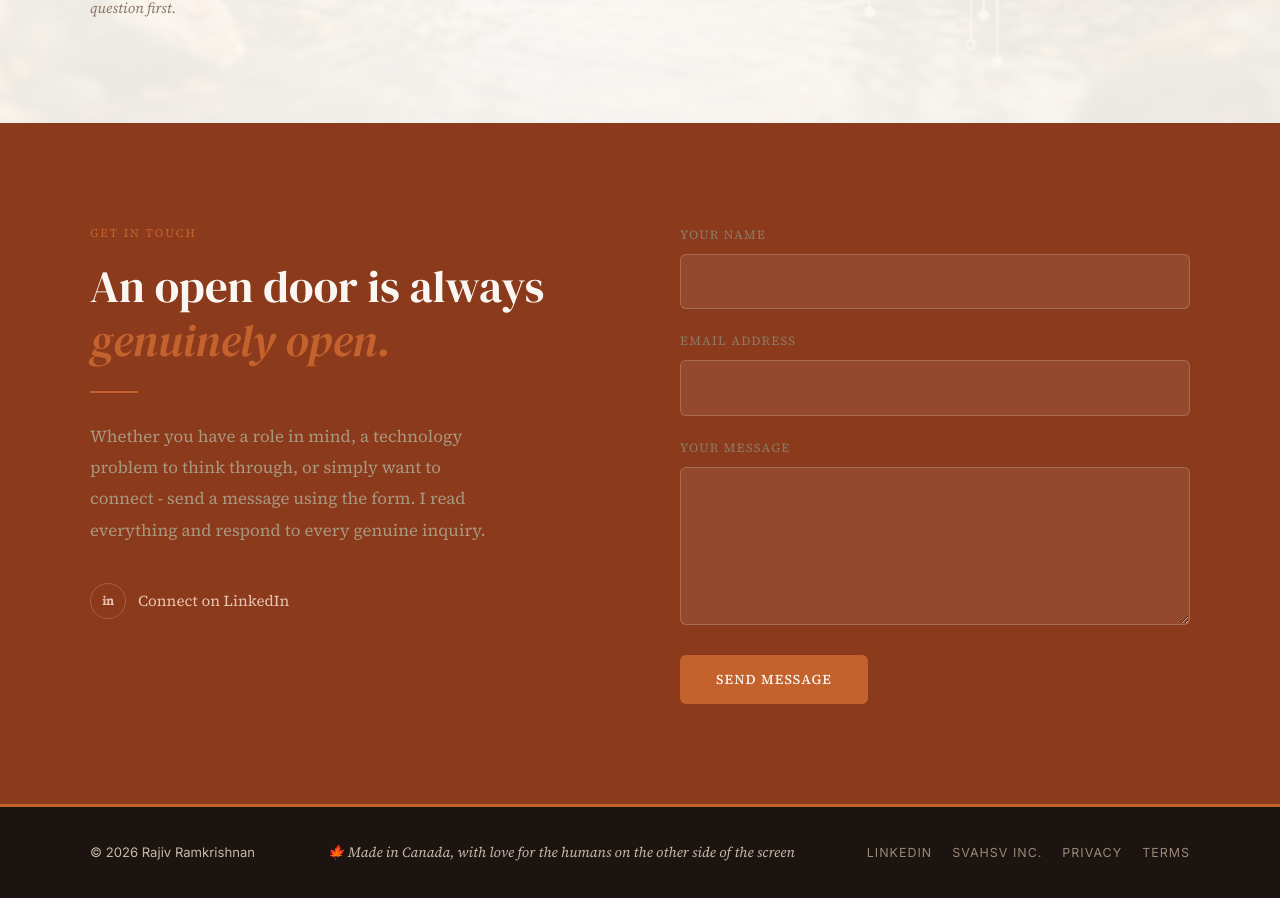
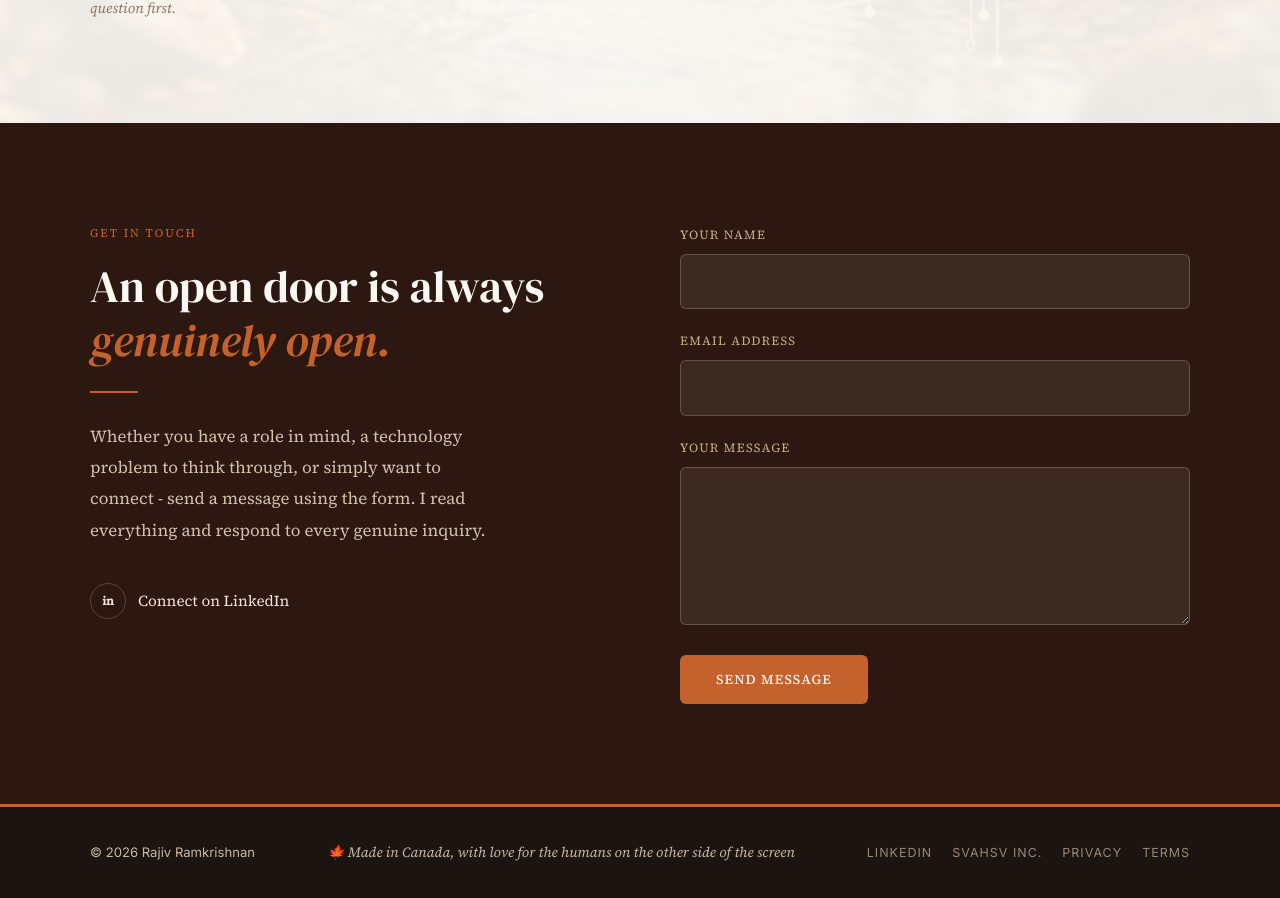
Before and after one commit to TechNeoGuy/rajivramkrishnan-site, a React (Vite) app: page / in a window 1280 px wide. Shown: the part 8140-9038 px from the top of the page. Built offline with nearby package versions, Linux system fonts and the light colour scheme.

Commit message:
Fix contact section contrast - deep warm brown bg, all text colors boosted for readability

```diff
--- a/src/components/Contact.jsx
+++ b/src/components/Contact.jsx
@@ -44,7 +44,7 @@ export default function Contact() {
 
   return (
     <section id="contact" aria-label="Contact" style={{
-      background: 'var(--bg-dark)', padding: '100px 40px',
+      background: '#2C1810', padding: '100px 40px',
     }}>
       <div style={{
         maxWidth: '1100px', margin: '0 auto',
@@ -70,7 +70,7 @@ export default function Contact() {
           </h2>
           <div style={{ width: '48px', height: '2px', background: 'var(--accent)', marginBottom: '28px' }} />
           <p style={{
-            fontSize: '1.05rem', lineHeight: 1.85, color: '#A89880',
+            fontSize: '1.05rem', lineHeight: 1.85, color: '#D4C0AC',
             marginBottom: '36px', maxWidth: '400px',
           }}>
             Whether you have a role in mind, a technology problem to think through, or simply want to connect - send a message using the form. I read everything and respond to every genuine inquiry.
@@ -80,10 +80,10 @@ export default function Contact() {
             style={{
               display: 'inline-flex', alignItems: 'center', gap: '12px',
               fontFamily: "'Source Serif 4', Georgia, serif", fontSize: '0.95rem',
-              color: '#E8C4B0', textDecoration: 'none', transition: 'color 0.2s',
+              color: '#F0E4D4', textDecoration: 'none', transition: 'color 0.2s',
             }}
             onMouseEnter={e => e.currentTarget.style.color = 'var(--accent)'}
-            onMouseLeave={e => e.currentTarget.style.color = '#E8C4B0'}
+            onMouseLeave={e => e.currentTarget.style.color = '#F0E4D4'}
           >
             <span style={{
               width: '36px', height: '36px', borderRadius: '50%',
@@ -111,7 +111,7 @@ export default function Contact() {
               }}>
                 Thank you.
               </p>
-              <p style={{ color: '#A89880', fontSize: '1rem', lineHeight: 1.7 }}>
+              <p style={{ color: '#D4C0AC', fontSize: '1rem', lineHeight: 1.7 }}>
                 Your message has been received. I will get back to you genuinely and promptly.
               </p>
             </div>
@@ -127,7 +127,7 @@ export default function Contact() {
                   <label htmlFor={`contact-${field.name}`} style={{
                     display: 'block', fontFamily: "'Source Serif 4', Georgia, serif",
                     fontSize: '0.78rem', letterSpacing: '0.1em',
-                    textTransform: 'uppercase', color: '#8A7A65', marginBottom: '8px',
+                    textTransform: 'uppercase', color: '#C4A888', marginBottom: '8px',
                   }}>
                     {field.label}
                   </label>
@@ -150,7 +150,7 @@ export default function Contact() {
                 <label htmlFor="contact-message" style={{
                   display: 'block', fontFamily: "'Source Serif 4', Georgia, serif",
                   fontSize: '0.78rem', letterSpacing: '0.1em',
-                  textTransform: 'uppercase', color: '#8A7A65', marginBottom: '8px',
+                  textTransform: 'uppercase', color: '#C4A888', marginBottom: '8px',
                 }}>
                   Your message
                 </label>
```
Also changed, not shown: 2 other files (tests, documents, lock files or other folders).
